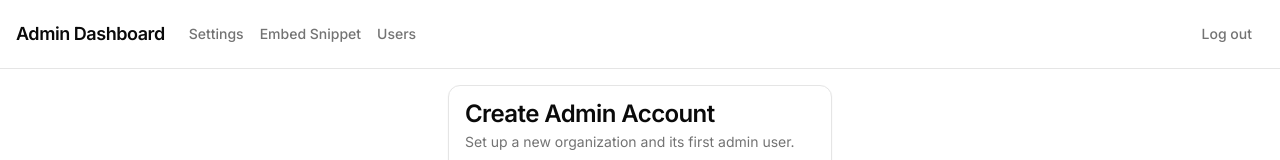
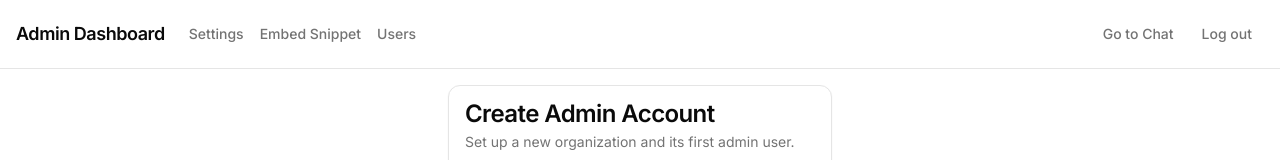
Before and after one commit to supersom/RAG-chat-agent, a Next.js app: page /admin/signup in a window 1280 px wide. Shown: the top 160 px of the page. Built offline with nearby package versions, Linux system fonts and the light colour scheme; no server answers.

Commit message:
Add a 'Go to Chat' link to the admin dashboard header
Since resolveTenantContext now resolves tenant from a logged-in
session directly, an admin clicking through to / correctly lands in
their own tenant's chat with no embed token needed.

```diff
--- a/app/admin/layout.tsx
+++ b/app/admin/layout.tsx
@@ -43,6 +43,12 @@
           </div>
         </div>
         <div className="flex items-center gap-4">
+          <Link
+            href="/"
+            className="text-sm font-medium text-muted-foreground hover:text-foreground"
+          >
+            Go to Chat
+          </Link>
           {tenant && (
             <span className="text-xs text-muted-foreground">
               Viewing: <span className="font-medium">{tenant.name}</span>{" "}
```
